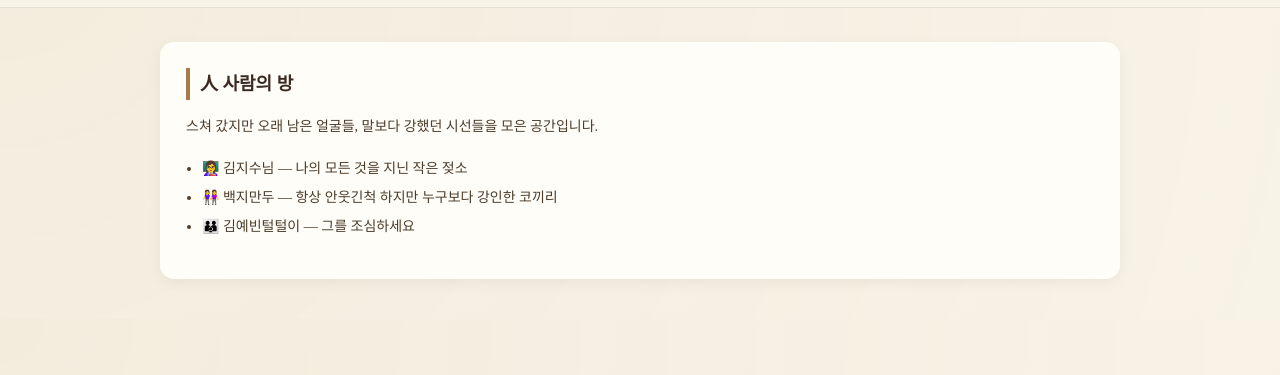
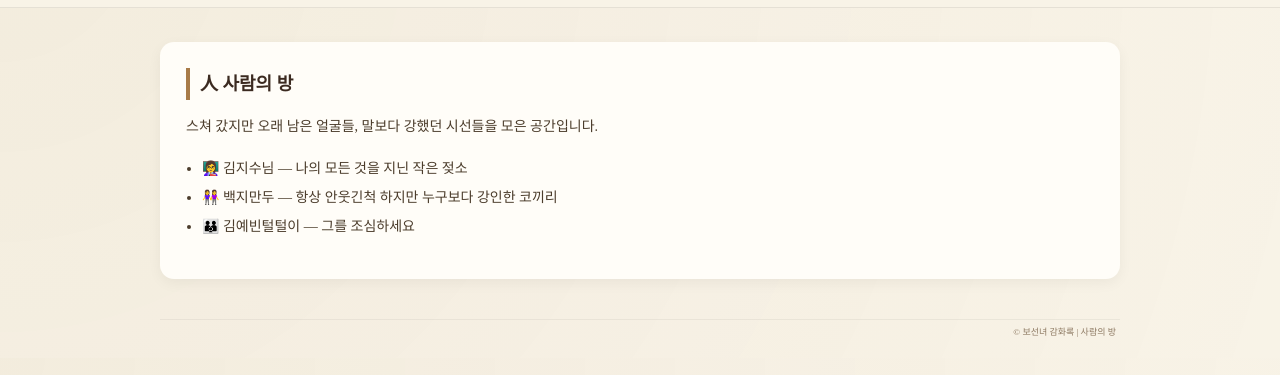
Before and after one commit to bbirabbo0/kissra, a plain HTML site: page people.html in a window 1280 px wide. Shown: the part 73-448 px from the top of the page. Drawn offline with Linux system fonts and the light colour scheme.

Commit message:
Update people.html

```diff
--- a/people.html
+++ b/people.html
@@ -35,3 +35,9 @@
         <li>👩‍🏫 김지수님 — 나의 모든 것을 지닌 작은 젖소</li>
         <li>👭 백지만두 — 항상 안웃긴척 하지만 누구보다 강인한 코끼리</li>
         <li>👪 김예빈털털이 — 그를 조심하세요</li>
+        </ul>
+  </main>
+
+  <footer>© 보선녀 감화록 | 사람의 방</footer>
+</body>
+</html>
```
